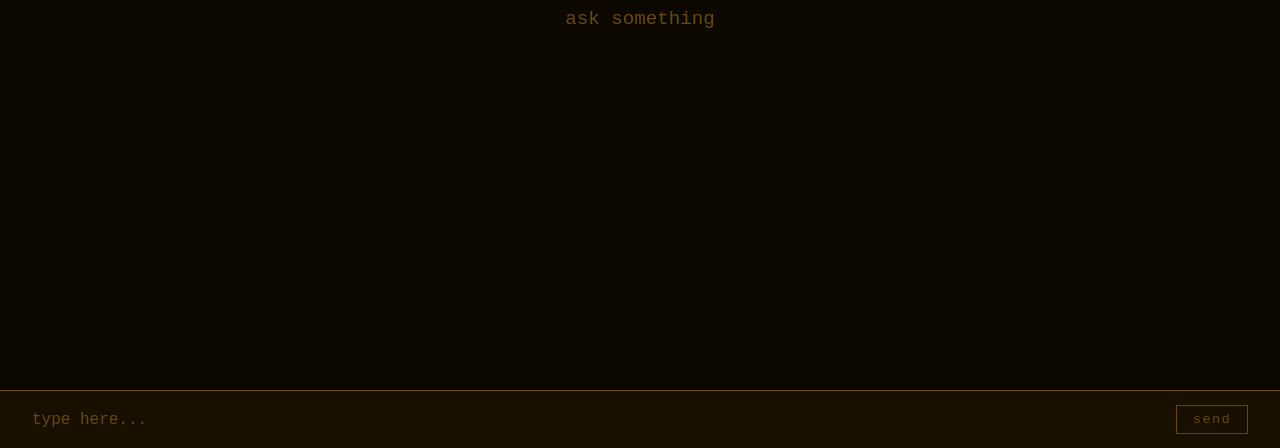
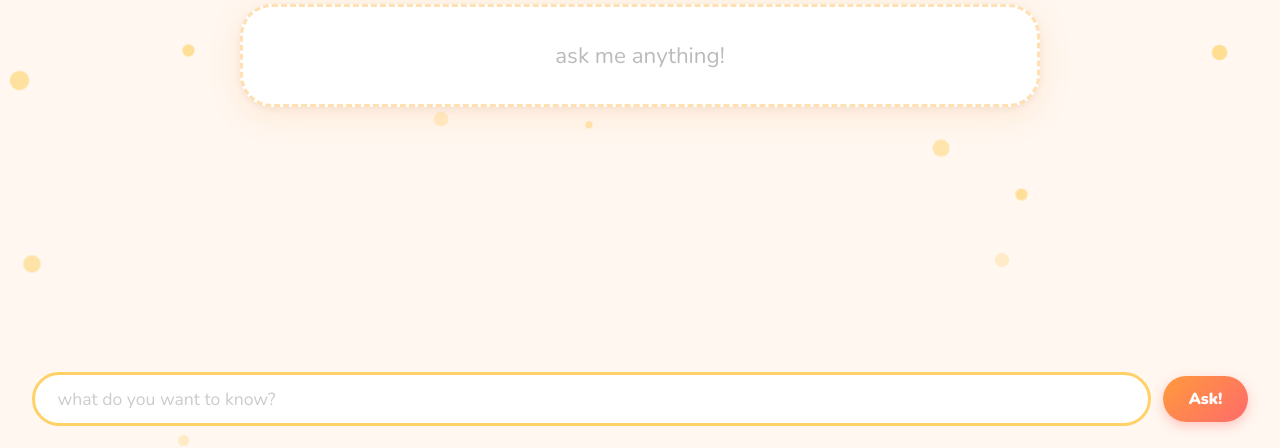
Before and after one commit to jessekward-prog/chat-cmd-local, a website: page public/index.html in a window 1280 px wide. Shown: the part 352-800 px from the top of the page. Drawn offline with nearby package versions, Linux system fonts and the light colour scheme.

Commit message:
Kid-friendly theme: bright colors, bouncing mascot, rounded UI

```diff
--- a/public/index.html
+++ b/public/index.html
@@ -3,126 +3,182 @@
 <head>
   <meta charset="UTF-8">
   <meta name="viewport" content="width=device-width, initial-scale=1.0">
-  <title>oracle</title>
+  <title>Ask Away!</title>
+  <link href="https://fonts.googleapis.com/css2?family=Nunito:wght@400;700;900&display=swap" rel="stylesheet">
   <style>
     * { margin: 0; padding: 0; box-sizing: border-box; }
 
-    :root {
-      --bg: #0d0900;
-      --amber: #e8a020;
-      --amber-dim: #6b4a10;
-      --amber-faint: #1a1000;
-    }
-
     body {
-      background: var(--bg);
-      color: var(--amber);
-      font-family: 'Courier New', monospace;
+      background: #fff7f0;
+      font-family: 'Nunito', sans-serif;
       height: 100dvh;
       display: flex;
       flex-direction: column;
       overflow: hidden;
     }
 
-    body::after {
-      content: '';
+    #stars {
       position: fixed;
       inset: 0;
-      background: repeating-linear-gradient(
-        0deg,
-        transparent,
-        transparent 2px,
-        rgba(0,0,0,0.06) 2px,
-        rgba(0,0,0,0.06) 4px
-      );
       pointer-events: none;
-      z-index: 999;
+      z-index: 0;
+    }
+
+    .star {
+      position: absolute;
+      border-radius: 50%;
+      background: #ffd166;
+      opacity: 0.5;
+      animation: twinkle 3s ease-in-out infinite;
+    }
+
+    @keyframes twinkle {
+      0%, 100% { transform: scale(1); opacity: 0.3; }
+      50% { transform: scale(1.4); opacity: 0.7; }
+    }
+
+    #answer-wrap {
+      flex: 1;
+      display: flex;
+      flex-direction: column;
+      align-items: center;
+      justify-content: center;
+      padding: 2rem 4rem;
+      position: relative;
+      z-index: 1;
+    }
+
+    #mascot {
+      font-size: clamp(2.5rem, 6vw, 4rem);
+      margin-bottom: 1.2rem;
+      animation: bounce 2.5s ease-in-out infinite;
+    }
+
+    @keyframes bounce {
+      0%, 100% { transform: translateY(0); }
+      50% { transform: translateY(-10px); }
+    }
+
+    #mascot.thinking {
+      animation: spin 1s linear infinite;
+    }
+
+    @keyframes spin {
+      from { transform: rotate(0deg); }
+      to { transform: rotate(360deg); }
     }
 
     #answer {
-      flex: 1;
-      display: flex;
-      align-items: center;
-      justify-content: center;
-      padding: 3rem 6rem;
-      font-size: clamp(1.1rem, 3vw, 2.6rem);
-      line-height: 1.6;
+      background: white;
+      border-radius: 2rem;
+      padding: 2rem 3rem;
+      max-width: 800px;
+      width: 100%;
+      font-size: clamp(1.2rem, 3.2vw, 2.4rem);
+      font-weight: 700;
+      line-height: 1.5;
       text-align: center;
+      color: #2d2d2d;
       white-space: pre-wrap;
       overflow-y: auto;
+      box-shadow: 0 8px 32px rgba(255, 150, 50, 0.15), 0 2px 8px rgba(0,0,0,0.06);
+      border: 3px solid #ffe0b2;
     }
 
-    #answer.empty { color: var(--amber-dim); font-size: 1.2rem; }
-
-    #answer.loading {
-      animation: flicker 1.2s ease-in-out infinite;
-    }
-
-    @keyframes flicker {
-      0%, 100% { opacity: 0.3; }
-      50% { opacity: 1; }
+    #answer.empty {
+      color: #bbb;
+      font-weight: 400;
+      font-size: clamp(1rem, 2vw, 1.4rem);
+      border-style: dashed;
     }
 
     #input-area {
-      border-top: 1px solid var(--amber-dim);
-      padding: 0.9rem 2rem;
+      padding: 1rem 2rem 1.4rem;
       display: flex;
-      gap: 1rem;
+      gap: 0.75rem;
       align-items: center;
-      background: var(--amber-faint);
+      position: relative;
+      z-index: 1;
     }
 
     #prompt {
       flex: 1;
-      background: transparent;
+      background: white;
+      border: 3px solid #ffd166;
+      border-radius: 999px;
+      padding: 0.75rem 1.4rem;
+      color: #2d2d2d;
+      font-family: inherit;
+      font-size: 1.1rem;
+      font-weight: 700;
+      outline: none;
+      transition: border-color 0.15s, box-shadow 0.15s;
+    }
+
+    #prompt:focus {
+      border-color: #ff9a3c;
+      box-shadow: 0 0 0 3px rgba(255, 154, 60, 0.2);
+    }
+
+    #prompt::placeholder { color: #ccc; font-weight: 400; }
+
+    button {
+      background: linear-gradient(135deg, #ff9a3c, #ff6b6b);
       border: none;
-      color: var(--amber);
+      border-radius: 999px;
+      color: white;
       font-family: inherit;
       font-size: 1rem;
-      outline: none;
-      caret-color: var(--amber);
-    }
-
-    #prompt::placeholder { color: var(--amber-dim); }
-
-    button {
-      background: transparent;
-      border: 1px solid var(--amber-dim);
-      color: var(--amber-dim);
-      font-family: inherit;
-      font-size: 0.85rem;
-      padding: 0.35rem 1rem;
+      font-weight: 900;
+      padding: 0.75rem 1.6rem;
       cursor: pointer;
-      letter-spacing: 0.1em;
-      text-transform: lowercase;
-      transition: border-color 0.1s, color 0.1s;
+      box-shadow: 0 4px 12px rgba(255, 107, 107, 0.35);
+      transition: transform 0.1s, box-shadow 0.1s;
     }
 
     button:hover:not(:disabled) {
-      border-color: var(--amber);
-      color: var(--amber);
+      transform: translateY(-2px);
+      box-shadow: 0 6px 16px rgba(255, 107, 107, 0.45);
     }
 
-    button:disabled { opacity: 0.2; cursor: default; }
+    button:active:not(:disabled) { transform: translateY(0); }
+
+    button:disabled { opacity: 0.4; cursor: default; box-shadow: none; }
   </style>
 </head>
 <body>
-  <div id="answer" class="empty">ask something</div>
+  <div id="stars"></div>
+
+  <div id="answer-wrap">
+    <div id="mascot">🌟</div>
+    <div id="answer" class="empty">ask me anything!</div>
+  </div>
+
   <div id="input-area">
-    <input id="prompt" type="text" placeholder="type here...">
-    <button id="send-btn">send</button>
+    <input id="prompt" type="text" placeholder="what do you want to know?">
+    <button id="send-btn">Ask!</button>
   </div>
 
   <script>
     const answerEl = document.getElementById('answer');
     const promptEl = document.getElementById('prompt');
     const sendBtn = document.getElementById('send-btn');
+    const mascotEl = document.getElementById('mascot');
     const history = [];
+    const mascots = ['🌟', '🦄', '🐬', '🦋', '🌈', '🐙', '🦊', '🐸'];
+
+    // Scatter background stars
+    const starsEl = document.getElementById('stars');
+    for (let i = 0; i < 18; i++) {
+      const s = document.createElement('div');
+      s.className = 'star';
+      const size = 6 + Math.random() * 10;
+      s.style.cssText = `width:${size}px;height:${size}px;top:${Math.random()*100}%;left:${Math.random()*100}%;animation-delay:${Math.random()*3}s;animation-duration:${2+Math.random()*2}s`;
+      starsEl.appendChild(s);
+    }
 
     sendBtn.addEventListener('click', send);
-    promptEl.addEventListener('keydown', e => {
-      if (e.key === 'Enter') send();
-    });
+    promptEl.addEventListener('keydown', e => { if (e.key === 'Enter') send(); });
 
     async function send() {
       const text = promptEl.value.trim();
@@ -133,6 +189,7 @@
       sendBtn.disabled = true;
       answerEl.className = 'loading';
       answerEl.textContent = '...';
+      mascotEl.className = 'thinking';
 
       try {
         const res = await fetch('/api/chat', {
@@ -144,9 +201,12 @@
         history.push({ role: 'assistant', content });
         answerEl.className = '';
         answerEl.textContent = content;
+        mascotEl.className = '';
+        mascotEl.textContent = mascots[Math.floor(Math.random() * mascots.length)];
       } catch {
         answerEl.className = 'empty';
-        answerEl.textContent = 'error — is lm studio running?';
+        answerEl.textContent = 'oops! something went wrong.';
+        mascotEl.className = '';
       } finally {
         sendBtn.disabled = false;
         promptEl.focus();
```
